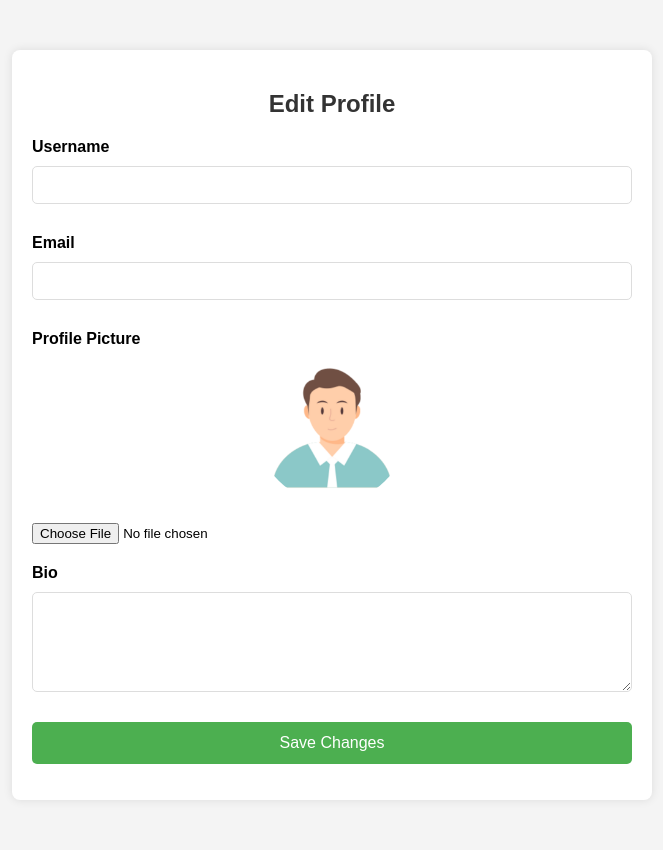
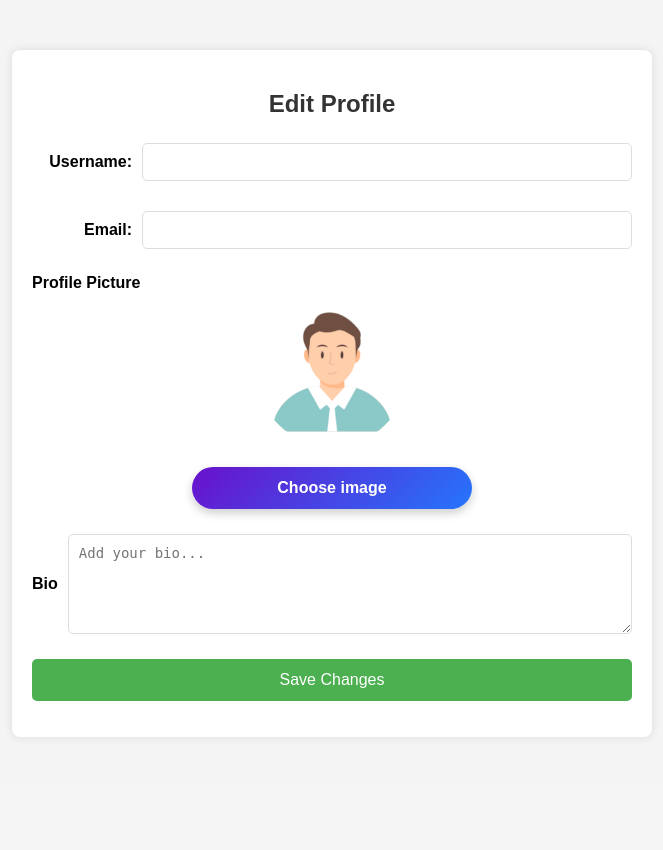
Before and after one commit to Maruf346/Popcorn-Review, a Django app: template popcorn_review/reviews/templates/edit_profile.html in a window 1280 px wide. Shown: the part 70-920 px from the top of the page, without its empty margins (308-971 px from the left). After the commit the page ends 771 px from the top, so only its background shows below. Run offline with Django 5.2, Linux system fonts and the light colour scheme; the template is opened without the code that fills it: values that come from a table or form of the project are taken from there, others are empty.

Commit message:
fixed edit_profile page

```diff
--- a/popcorn_review/reviews/templates/edit_profile.html
+++ b/popcorn_review/reviews/templates/edit_profile.html
@@ -109,6 +109,71 @@
             button.save-btn {
                 width: 100%;
             }
+
+        }
+
+        @media (min-width: 300px) {
+            .custom-file-upload {
+                display: flex;
+                justify-content: center;
+                align-items: center;
+            }
+        }
+
+        .custom-file-upload {
+            display: inline-block;
+            padding: 12px 20px;
+            background: linear-gradient(135deg, #6a11cb, #2575fc);
+            color: white;
+            font-weight: bold;
+            border: none;
+            border-radius: 25px;
+            width: 40%;
+            cursor: pointer;
+            text-align: center;
+            margin-top: 4px;
+            margin: 0px auto;
+            min-width: 20px;
+            display: block;
+            white-space: nowrap;
+            transition: all 0.3s ease-in-out;
+            box-shadow: 0px 4px 10px rgba(0, 0, 0, 0.2);
+        }
+
+        .custom-file-upload:hover {
+            background: linear-gradient(135deg, #2575fc, #6a11cb);
+            transform: scale(1.05);
+            box-shadow: 0px 6px 15px rgba(0, 0, 0, 0.3);
+        }
+
+        input[type="file"] {
+            opacity: 0;  /* Hides it but keeps it functional */
+            position: absolute; /* Removes it from normal flow */
+            width: 0;
+            height: 0;
+        }
+
+        .row {
+            display: flex;
+            align-items: center; /* Align items vertically */
+            justify-content: space-between; /* Spread label and input */
+            gap: 10px; /* Add spacing */
+            margin-bottom: 15px;
+        }
+
+        .form-label {
+            font-weight: bold;
+            min-width: 100px; /* Prevent label from shrinking */
+            text-align: right;
+        }
+
+        .input-field {
+            flex: 1;
+            width: 100%;
+            padding: 10px;
+            border: 1px solid #ddd;
+            border-radius: 5px;
+            font-size: 14px;
         }
 
     </style>
@@ -122,31 +187,28 @@
             {% csrf_token %}
 
             <!-- Display user and profile forms -->
-            <div class="form-group">
-                <label for="username">Username</label>
-                {{ user_form.username }}
+            <div class="form-group row">
+                <label for="username" class="form-label">Username:</label>
+                <input type="text" name="username" id="id_username" value="{{ user_form.instance.username }}" required class="input-field">
             </div>
 
-            <div class="form-group">
-                <label for="email">Email</label>
-                {{ user_form.email }}
+            <div class="form-group row">
+                <label for="email" class="form-label">Email:</label>
+                <input type="email" name="email" id="id_email" value="{{ user_form.instance.email }}" required class="input-field">
             </div>
 
             <div class="form-group">
                 <label for="profile_picture">Profile Picture</label>
                 <div class="profile-picture-preview">
-                    {% if user.userprofile.profile_picture %}
-                        <img id="preview-img" src="{{ user.userprofile.profile_picture.url }}" alt="Profile Picture" />
-                    {% else %}
-                        <img id="preview-img" src="{% static 'images/default-profile.png' %}" alt="Profile Picture" />
-                    {% endif %}
+                    <img id="preview-img" src="{% if user.userprofile.profile_picture %}{{ user.userprofile.profile_picture.url }}{% else %}{% static 'images/default-profile.png' %}{% endif %}" alt="Profile Picture" />
                 </div>
-                {{ profile_form.profile_picture }}
+                <input type="file" id="id_profile_picture" name="profile_picture" accept="image/png, image/jpeg, image/jpg" hidden>
+                <label for="id_profile_picture" class="custom-file-upload">Choose image</label>
             </div>
 
-            <div class="form-group">
+            <div class="form-group row">
                 <label for="bio">Bio</label>
-                {{ profile_form.bio }}
+                <textarea name="bio" id="id_bio" placeholder="Add your bio...">{{ profile_form.bio.value|default_if_none:'' }}</textarea>
             </div>
 
             <!-- Save Changes Button -->
@@ -171,5 +233,6 @@
             }
         });
     </script>
+
 </body>
 </html>
```
Also changed, not shown: popcorn_review/users/views.py (+13 -9 lines), popcorn_review/db.sqlite3, popcorn_review/media/profile_pics/dp.jpg (added).
